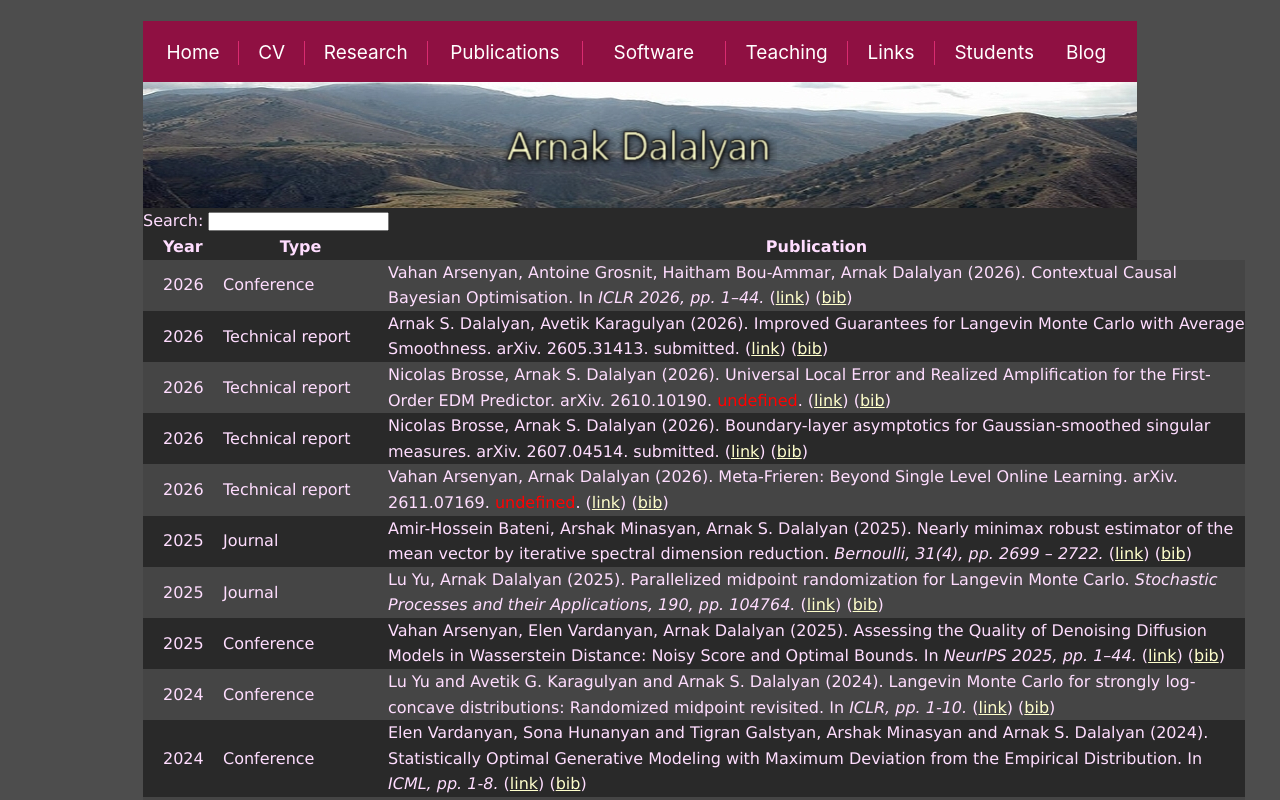
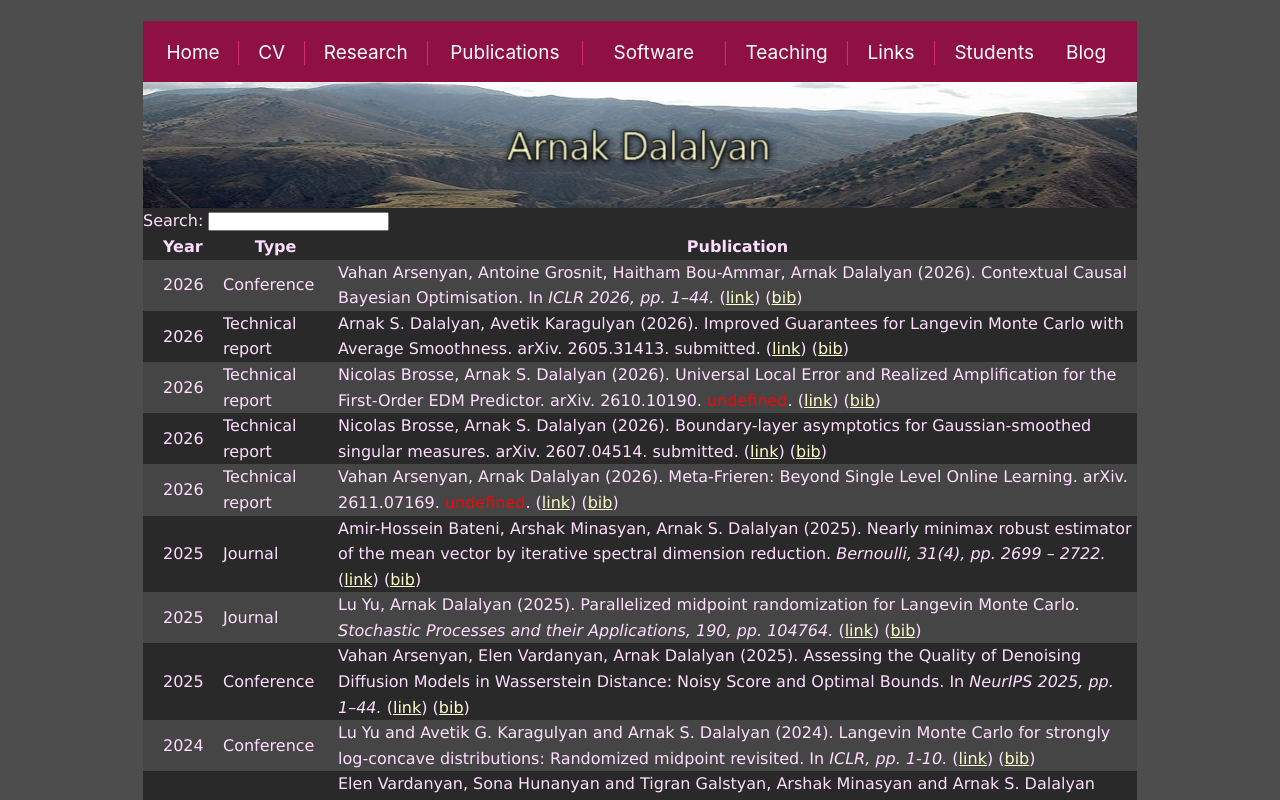
Before and after one commit to adalalyan/adalalyan.github.io, a plain HTML site: page publis.html in a window 1280 px wide. Shown: the top 800 px of the page. Drawn offline with nearby package versions, Linux system fonts and the light colour scheme; some packages are replaced by stand-ins of ours; a script that the page names is missing.

Commit message:
Update publis.html

```diff
--- a/publis.html
+++ b/publis.html
@@ -102,13 +102,42 @@
         overflow-wrap: break-word;
         word-break: normal;
     }
-    #pubTable tr > td:not(:first-child) a { overflow-wrap: anywhere; }
-    #bibtex { white-space: pre-wrap; overflow-wrap: break-word; }
-	#pubTable tr > th:nth-child(2),
-	#pubTable tr > td:nth-child(2) {
-    	width: 180px !important;
-    	white-space: normal;
-    	vertical-align: middle;
+
+	#pubTable {
+	    width: 100% !important;
+	    table-layout: fixed;
+	    border-collapse: collapse;
+	}
+
+	#pubTable th,
+	#pubTable td {
+	    box-sizing: border-box;
+	    min-width: 0;
+	    vertical-align: middle !important;
+	}
+
+	/* Year */
+	#pubTable th:nth-child(1),
+	#pubTable td:nth-child(1) {
+	    width: 65px !important;
+	    white-space: nowrap !important;
+	}
+
+	/* Publication type */
+	#pubTable th:nth-child(2),
+	#pubTable td:nth-child(2) {
+	    width: 130px !important;
+	    white-space: normal !important;
+	    overflow-wrap: anywhere;
+	}
+
+	/* Publication details: fill the remaining width and wrap */
+	#pubTable th:nth-child(3),
+	#pubTable td:nth-child(3) {
+	    width: auto !important;
+	    white-space: normal !important;
+	    overflow-wrap: anywhere;
+	    word-break: normal;
 	}
 </style>
 </head>
```
